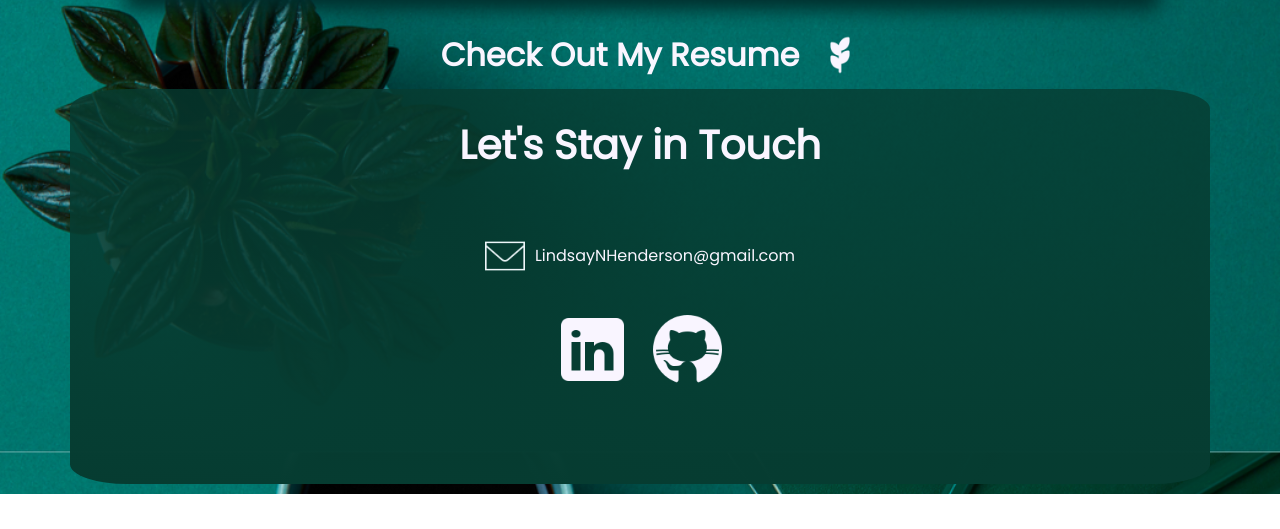
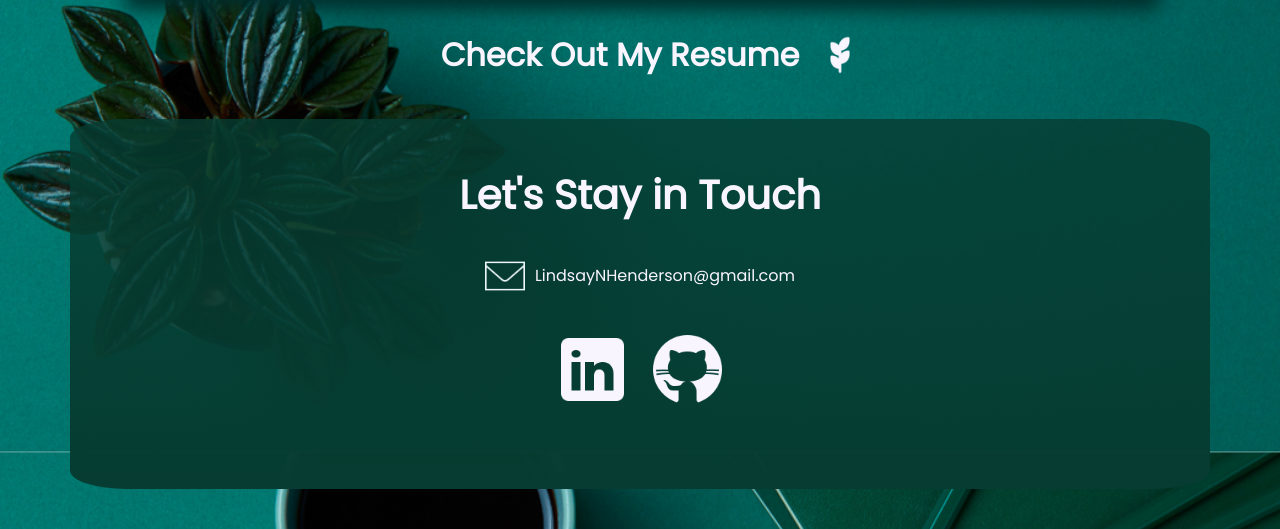
Before and after one commit to lindsay-henderson/lindsay-henderson-resume, a React (Create React App) app: page / in a window 1280 px wide. Shown: the part 2375-2904 px from the top of the page. Before the commit the page ends 2869 px from the top, so only its background shows below. Built offline with nearby package versions, Linux system fonts and the light colour scheme.

Commit message:
align the contact component contents

```diff
--- a/src/styles/contact.css
+++ b/src/styles/contact.css
@@ -1,10 +1,14 @@
 #contact > h1 {
   color: #f9f5ff;
-  margin-bottom: 20px;
+  margin: 20px 0 5px 0;
   font-size: 30px;
   width: 400px;
   padding: 0;
   text-align: center;
+}
+
+.chat > .contact {
+  margin: 0;
 }
 
 .chat {
@@ -18,7 +22,7 @@
   justify-content: center;
   width: 85%;
   padding: 2%;
-  margin: 10px;
+  margin: 40px;
   background:linear-gradient(rgba(6, 60, 49, .8),rgba(6, 60, 49, 1));
   border-radius: 5%;
 }
```
